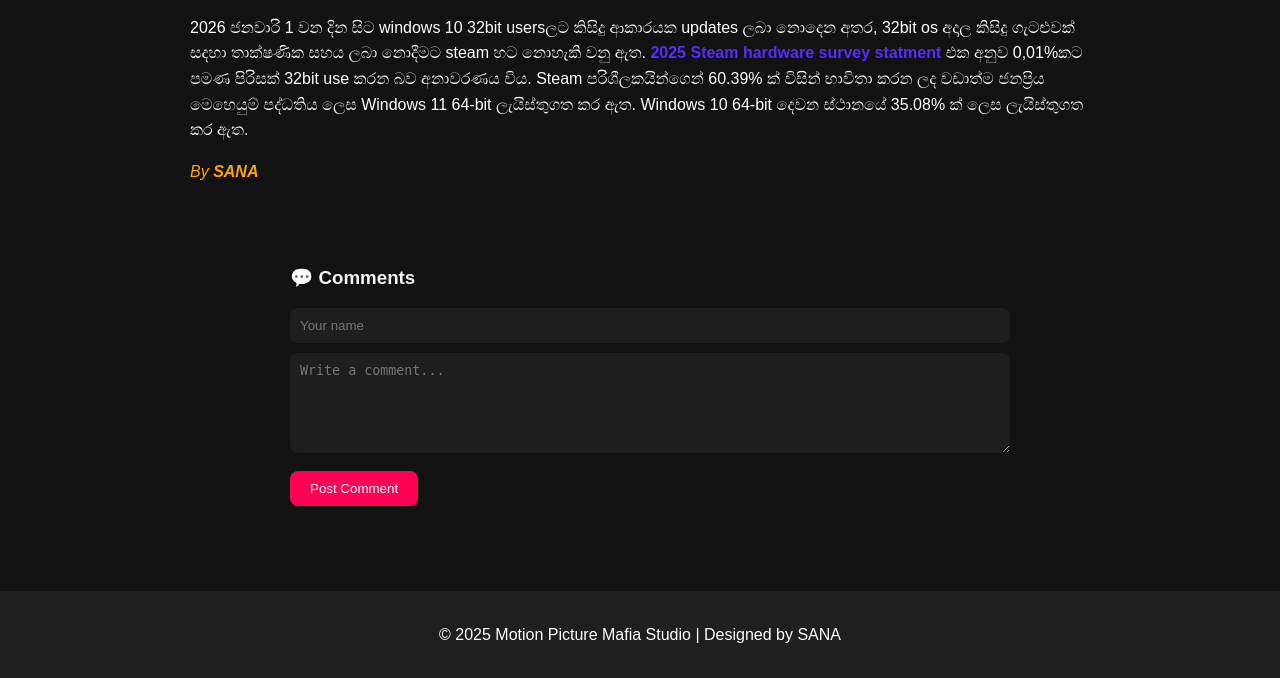
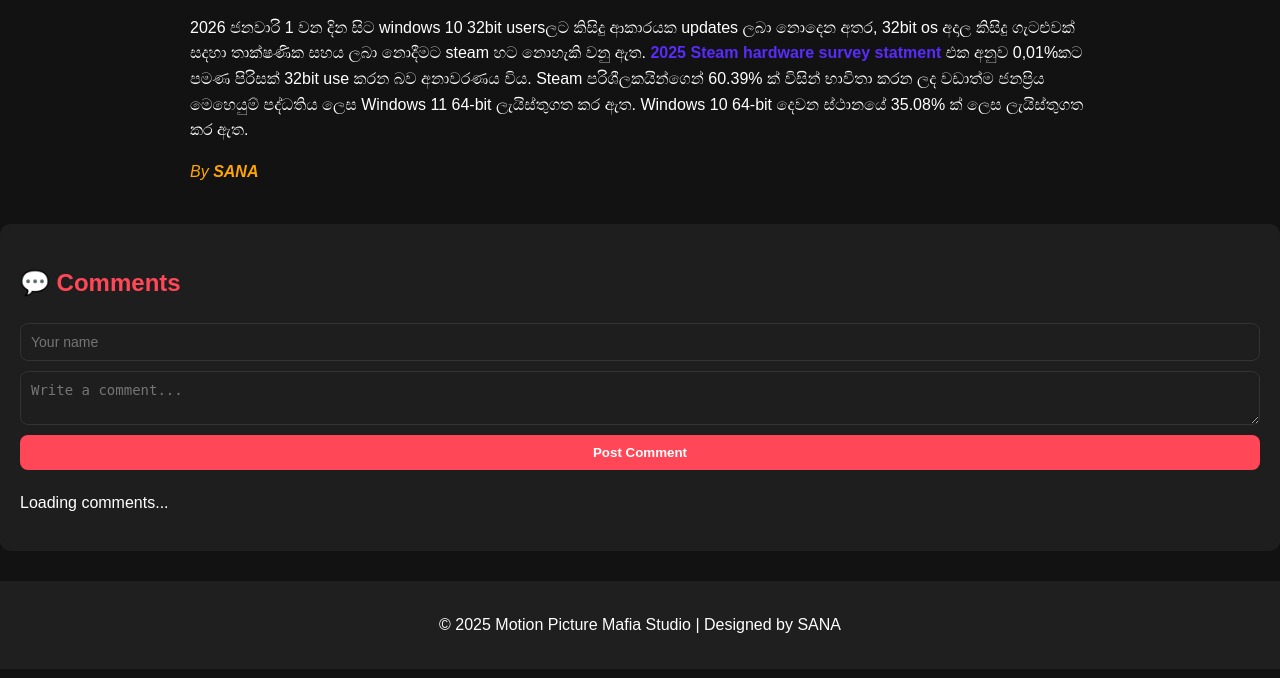
Before and after one commit to k16518sandeepa/mpm, a PHP site: page /Games/steam-windows-32-bit-stop.html in a window 1280 px wide. Shown: the part 778-1456 px from the top of the page. Run offline with PHP 8.4, Linux system fonts and the light colour scheme; some libraries are stand-ins or nearby versions.

Commit message:
cmt fix 1.7

```diff
--- a/Games/article.css
+++ b/Games/article.css
@@ -281,86 +281,54 @@
 
 /*comments*/
 .comments-section {
+  background: rgba(255,255,255,0.05);
+  padding: 20px;
+  border-radius: 10px;
   margin-top: 40px;
-  padding: 20px;
-  background: #1e1e1e;
-  border-radius: 10px;
-}
-body.light-theme .comments-section {
-  background: #f9f9f9;
 }
 
 .comments-section h2 {
   color: #ff4757;
-  margin-bottom: 15px;
 }
 
-.comment-form {
+#commentForm {
   display: flex;
   flex-direction: column;
   gap: 10px;
   margin-bottom: 20px;
 }
 
-.comment-form input,
-.comment-form textarea {
+#commentForm input, #commentForm textarea {
+  background: #1e1e1e;
+  border: 1px solid #333;
+  color: #fff;
+  border-radius: 8px;
   padding: 10px;
-  border-radius: 8px;
-  border: none;
-  resize: none;
   font-size: 14px;
-  outline: none;
 }
 
-body.light-theme .comment-form input,
-body.light-theme .comment-form textarea {
-  background: #fff;
-  color: #121212;
-}
-
-.comment-form button {
-  align-self: flex-end;
-  padding: 8px 16px;
+#commentForm button {
   background: #ff4757;
   color: #fff;
   border: none;
-  border-radius: 50px;
+  padding: 10px 15px;
+  border-radius: 8px;
   cursor: pointer;
   font-weight: bold;
-  transition: 0.3s;
 }
 
-.comment-form button:hover {
-  background: #d91e18;
+.comment-card {
+  display: flex;
+  gap: 12px;
+  background: #1a1a1a;
+  padding: 10px;
+  border-radius: 8px;
+  margin-bottom: 10px;
+  align-items: flex-start;
 }
 
-.comment {
-  padding: 12px;
-  border-bottom: 1px solid #333;
+.comment-card img {
+  width: 40px;
+  height: 40px;
+  border-radius: 50%;
 }
-
-body.light-theme .comment {
-  border-color: #ddd;
-}
-
-.comment .name {
-  font-weight: bold;
-  margin-bottom: 5px;
-}
-
-.comment .time {
-  font-size: 12px;
-  color: #aaa;
-  margin-bottom: 5px;
-}
-
-.comment .text {
-  font-size: 14px;
-  line-height: 1.4;
-}
-
-@media screen and (max-width: 600px) {
-  .comment-form button {
-    width: 100%;
-  }
-}
--- a/Games/buttons.js
+++ b/Games/buttons.js
@@ -89,66 +89,78 @@
   if (date) timeEl.textContent = timeAgo(date);
 });
 
-  // === Helper: Generate Random Avatar ===
-  function getRandomAvatar(name) {
-    const seed = encodeURIComponent(name + Math.floor(Math.random() * 1000));
-    return `https://api.dicebear.com/9.x/identicon/svg?seed=${seed}`;
+// Random avatar generator
+  function getRandomAvatar(username) {
+    const seed = username + Math.random().toString(36).substring(2, 8);
+    return `https://api.dicebear.com/9.x/pixel-art/svg?seed=${encodeURIComponent(seed)}`;
   }
 
-  // === Handle Comment Submission ===
-  document.getElementById("postComment").addEventListener("click", async () => {
+  // Handle new comment submit
+  const commentForm = document.getElementById("commentForm");
+  if (commentForm) {
+    commentForm.addEventListener("submit", async (e) => {
+      e.preventDefault();
+
       const username = document.getElementById("username").value.trim();
       const comment = document.getElementById("comment").value.trim();
-    const articleId = window.location.pathname; // current page path as article ID
+      const articleId = window.location.pathname.split("/").pop().replace(".html", "");
 
       if (!username || !comment) {
-      alert("Please enter your name and a comment!");
+        alert("Please fill out both fields.");
         return;
       }
 
-    const avatar = getRandomAvatar(username);
-
       try {
-      await db.collection("comments").add({
+        await addDoc(collection(db, "comments"), {
           articleId,
           username,
           comment,
-        avatar,
-        timestamp: firebase.firestore.FieldValue.serverTimestamp(),
+          avatar: getRandomAvatar(username),
+          timestamp: serverTimestamp(),
         });
 
+        document.getElementById("username").value = "";
         document.getElementById("comment").value = "";
-      loadComments(); // refresh list
-    } catch (err) {
-      console.error("Error adding comment:", err);
+        alert("Comment posted successfully!");
+      } catch (error) {
+        console.error("Error adding comment:", error);
         alert("Failed to post comment. Check console for details.");
       }
     });
+  }
 
-  // === Load Comments in Real-Time ===
-  function loadComments() {
-    const articleId = window.location.pathname;
-    db.collection("comments")
-      .where("articleId", "==", articleId)
-      .orderBy("timestamp", "desc")
-      .onSnapshot((snapshot) => {
-        const commentsList = document.getElementById("commentsList");
-        commentsList.innerHTML = "";
+  // Load comments
+  async function loadComments() {
+    const articleId = window.location.pathname.split("/").pop().replace(".html", "");
+    const commentsSection = document.getElementById("commentsList");
+    commentsSection.innerHTML = "<p>Loading comments...</p>";
+
+    const q = query(
+      collection(db, "comments"),
+      where("articleId", "==", articleId),
+      orderBy("timestamp", "desc")
+    );
+
+    const snapshot = await getDocs(q);
+    commentsSection.innerHTML = "";
+
     snapshot.forEach((doc) => {
       const data = doc.data();
-          const commentHTML = `
-            <div style="display:flex;align-items:flex-start;margin-bottom:15px;padding:10px;border-radius:8px;background:#1e1e1e;">
-              <img src="${data.avatar || getRandomAvatar(data.username)}" alt="avatar" style="width:40px;height:40px;border-radius:50%;margin-right:10px;">
+      const div = document.createElement("div");
+      div.classList.add("comment-card");
+      div.innerHTML = `
+        <img src="${data.avatar}" alt="avatar">
         <div>
-                <strong style="color:#ff0055;">${data.username}</strong><br>
-                <p style="margin:5px 0;">${data.comment}</p>
-                <small style="color:#aaa;">${data.timestamp ? new Date(data.timestamp.toDate()).toLocaleString() : ""}</small>
+          <strong>${data.username}</strong><br>
+          <p>${data.comment}</p>
         </div>
-            </div>`;
-          commentsList.innerHTML += commentHTML;
+      `;
+      commentsSection.appendChild(div);
     });
-      });
+
+    if (snapshot.empty) {
+      commentsSection.innerHTML = "<p>No comments yet. Be the first!</p>";
+    }
   }
 
-  // Initial load
   loadComments();
--- a/Games/steam-windows-32-bit-stop.html
+++ b/Games/steam-windows-32-bit-stop.html
@@ -31,16 +31,18 @@
 <meta name="theme-color" content="#ff4757">
 
 <!-- Firebase -->
-<script src="https://www.gstatic.com/firebasejs/9.24.0/firebase-app-compat.js"></script>
-<script src="https://www.gstatic.com/firebasejs/9.24.0/firebase-firestore-compat.js"></script>
+<script type="module">
+  // Import Firebase SDK (version 9+ modular)
+  import { initializeApp } from "https://www.gstatic.com/firebasejs/9.22.2/firebase-app.js";
+  import { getFirestore, collection, addDoc, query, where, orderBy, getDocs, serverTimestamp }
+    from "https://www.gstatic.com/firebasejs/9.22.2/firebase-firestore.js";
 
-<script>
   // Firebase config
   const firebaseConfig = {
     apiKey: "AIzaSyB9fDC9MswOZn_HHyR4mUcnaT66dTpHEUU",
     authDomain: "mpm-webdb.firebaseapp.com",
     projectId: "mpm-webdb",
-    storageBucket: "mpm-webdb.firebasestorage.app",
+    storageBucket: "mpm-webdb.appspot.com",
     messagingSenderId: "505825453901",
     appId: "1:505825453901:web:9588e60f9702192473f904"
   };
@@ -95,17 +97,14 @@
 <button onclick="topFunction()" class="back-to-top" title="Go to top">↑ Top</button>
 
 <!-- Comment Section -->
-<section id="comments-section" style="max-width:700px;margin:40px auto;padding:20px;border-radius:12px;background:#121212;color:#f5f5f5;">
-  <h3 style="margin-bottom:15px;">💬 Comments</h3>
+<section class="comments-section">
+  <h2>💬 Comments</h2>
+  <form id="commentForm">
+    <input type="text" id="username" placeholder="Your name" required>
+    <textarea id="comment" placeholder="Write a comment..." required></textarea>
+    <button type="submit">Post Comment</button>
+  </form>
 
-  <!-- Comment Form -->
-  <div id="comment-form" style="margin-bottom:25px;">
-    <input id="username" type="text" placeholder="Your name" style="width:100%;padding:10px;margin-bottom:10px;border:none;border-radius:8px;background:#1e1e1e;color:#fff;">
-    <textarea id="comment" placeholder="Write a comment..." style="width:100%;height:80px;padding:10px;border:none;border-radius:8px;background:#1e1e1e;color:#fff;"></textarea>
-    <button id="postComment" style="margin-top:10px;padding:10px 20px;background:#ff0055;color:#fff;border:none;border-radius:8px;cursor:pointer;">Post Comment</button>
-  </div>
-
-  <!-- Comments Display -->
   <div id="commentsList"></div>
 </section>
 
```
Lines whose indentation alone changed are shown as unchanged.
